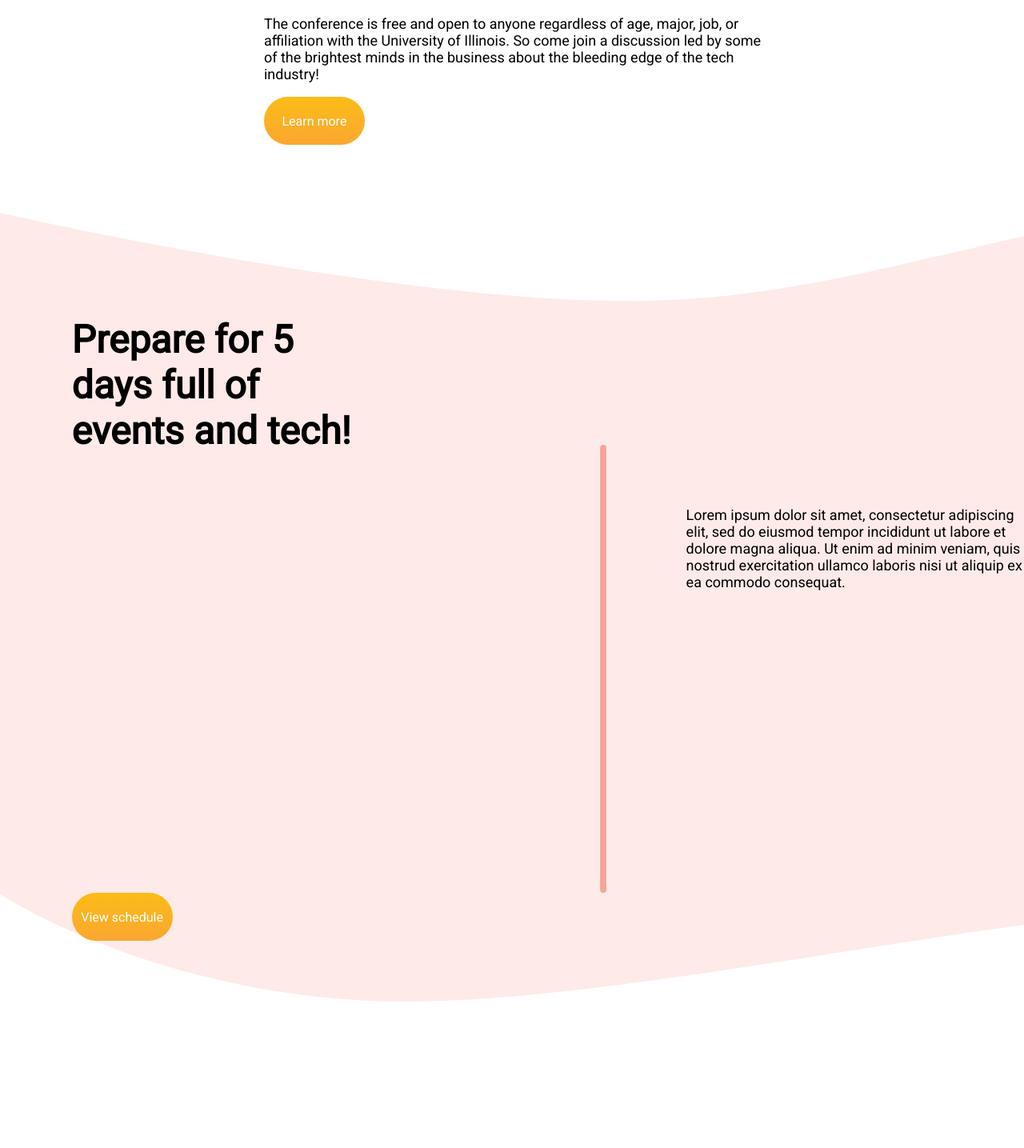
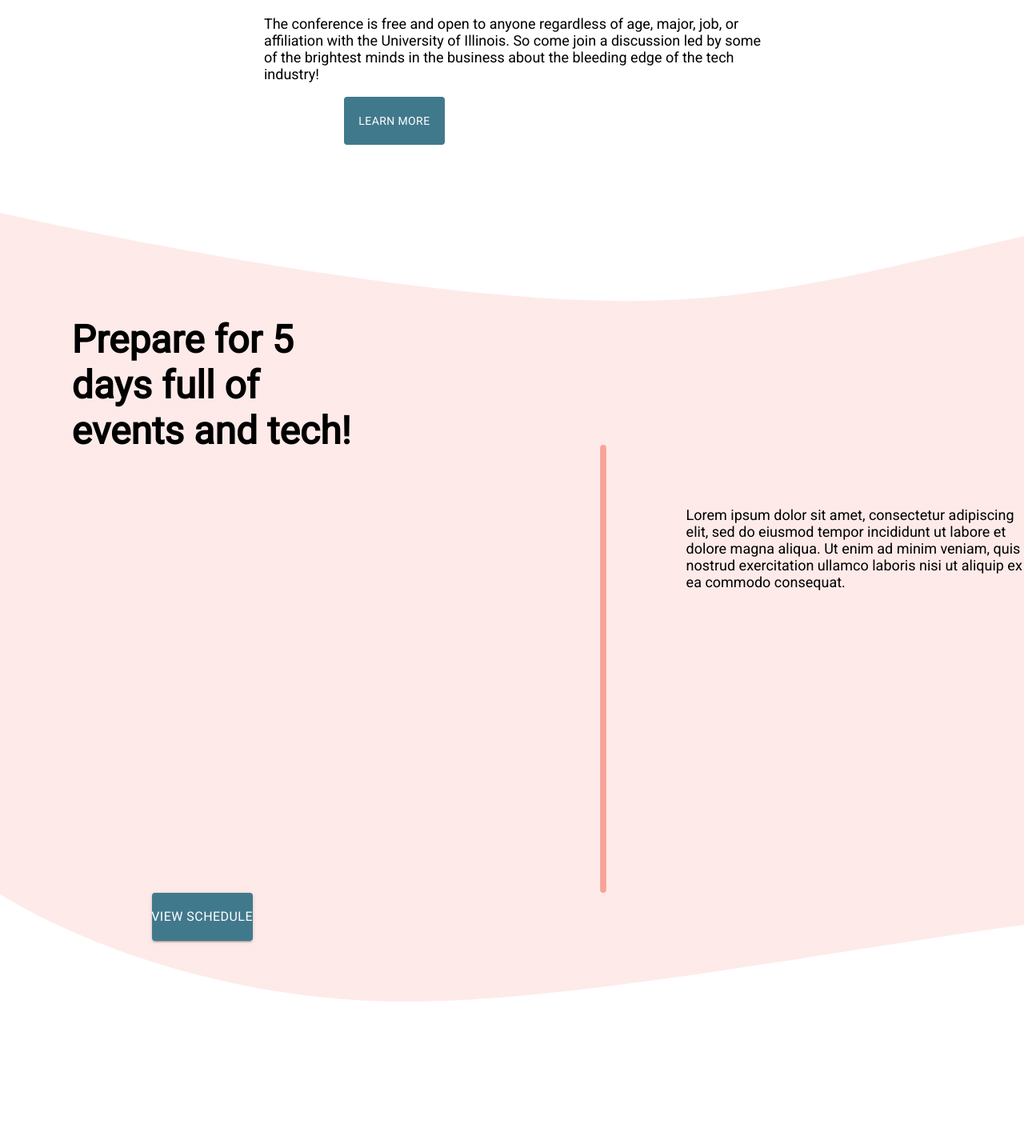
Before and after one commit to ReflectionsProjections/rp2022, a Next.js app: page / in a window 1280 px wide. Shown: the part 1573-3008 px from the top of the page at 80% size. Built offline with nearby package versions, Linux system fonts and the light colour scheme.

Commit message:
Fix buttons

```diff
--- a/pages/index.js
+++ b/pages/index.js
@@ -7,7 +7,7 @@ import styles from '../styles/Landing.module.scss';
 import useGetStaticData from '../services/useGetStaticData';
 import SponsorSection from '../components/SponsorSection.js';
 import Nav from '../components/ui/Nav';
-import Button from 'react-bootstrap/Button';
+import { Button } from '@mui/material';
 import Header from '../components/ui/Header';
 import Footer from '../components/ui/Footer'
 import { Google } from 'react-bootstrap-icons';
@@ -74,7 +74,7 @@ export default function Index() {
 
             <Button variant='contained'
               className={styles.navButton2}
-              style={{ backgroundColor: '#41798C', disabled: true }}>
+              style={{ backgroundColor: '#41798C', disabled: true }} disableElevation>
               Learn more
             </Button>
             <br></br><br></br><br></br><br></br>
@@ -91,7 +91,6 @@ export default function Index() {
       {/* <div className={styles.backgroundPinkBlock}> */}
       <div className={styles.backgroundPink}>
         <Col className={styles.mainCol} style={{display: 'flex'}}>
-
           <p className={styles.subheadingBold2} style={{flex: 1, marginTop: '30px'}}>
             Prepare for 5 days full of events and tech!
           </p>
@@ -111,7 +110,7 @@ export default function Index() {
 
           <Button variant='contained'
             className={styles.navButton2}
-            style={{ fontSize: '16px'}}>
+            style={{ fontSize: '16px', backgroundColor: '#41798C', disabled: true }}>
             View schedule
           </Button>
         </Container>
@@ -137,8 +136,6 @@ export default function Index() {
           <Container className={styles.container}>
 
             <Button variant='contained' disabled
-
-
               className={styles.navButton2}
               style={{backgroundColor: '#41798C'}}>
               Learn more
--- a/styles/Landing.module.scss
+++ b/styles/Landing.module.scss
@@ -196,6 +196,7 @@
   font-style: normal;
   font-weight: 70;
   font-size: 16px;
+
   margin-left: -100px;
 
   border-radius: 30px;
```
